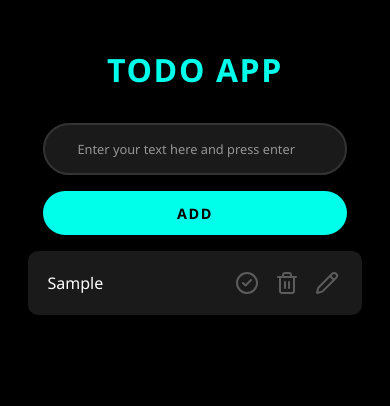
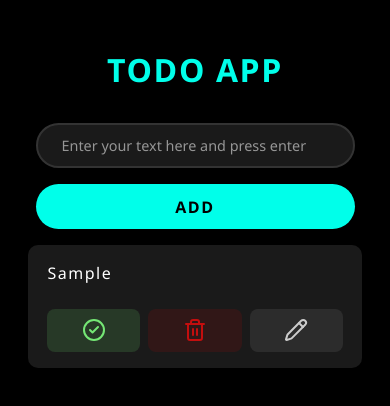
Before and after one commit to devamin404/Todo-App, a React (Vite) app: page / in a window 390 px wide. Both pictures are taken after typing "Sample" into the empty fields and a click on the button "ADD". Shown: the top 406 px of the page. Built offline with nearby package versions, Linux system fonts and the light colour scheme.

Commit message:
Added toast container, improve responsive design, on mobile screens three buttons at the buttom insted horizontal

```diff
--- a/package.json
+++ b/package.json
@@ -12,7 +12,8 @@
   "dependencies": {
     "lucide-react": "^1.7.0",
     "react": "^19.2.0",
-    "react-dom": "^19.2.0"
+    "react-dom": "^19.2.0",
+    "react-toastify": "^11.0.5"
   },
   "devDependencies": {
     "@eslint/js": "^9.39.1",
--- a/src/App.jsx
+++ b/src/App.jsx
@@ -1,5 +1,6 @@
 import TodoForm from "./Components/TodoForm";
 import Todos from "./Components/Todos";
+import { ToastContainer } from "react-toastify";
 
 import styles from "./App.module.css";
 import { useState } from "react";
@@ -30,8 +31,10 @@ function App() {
       }),
     );
   }
+
   return (
     <section className={styles.container}>
+      <ToastContainer pauseOnHover autoClose={2000} position="bottom-right" />
       <TodoForm setTodos={setTodos} />
       <Todos
         todos={todos}
--- a/src/Components/Todo.jsx
+++ b/src/Components/Todo.jsx
@@ -1,6 +1,7 @@
 import { useState } from "react";
 import styles from "./Todo.module.css";
-import { Trash2, CircleCheck, Pencil, Save, X } from "lucide-react";
+import { Trash2, CircleCheck, Pencil, Save, X, LogIn } from "lucide-react";
+import { toast } from "react-toastify";
 
 function Todo({ title, id, completed, deleteTodo, completeTodo, updateTodo }) {
   const [isEditing, setIsEditing] = useState(false);
@@ -8,15 +9,14 @@ function Todo({ title, id, completed, deleteTodo, completeTodo, updateTodo }) {
   return (
     <div className={styles.todoContainer}>
       {isEditing ? (
-        <input
-          type="text"
+        <textarea
           className={styles.editedTodo}
           value={editedTitle}
           onChange={(e) => setEditedTitle(e.target.value)}
           onKeyDown={(e) => {
             if (e.key === "Enter") {
               if (!editedTitle.trim()) {
-                alert("Enter a valid todo!");
+                toast.error("Enter a valid todo!");
                 return;
               }
               updateTodo(id, editedTitle);
@@ -30,22 +30,34 @@ function Todo({ title, id, completed, deleteTodo, completeTodo, updateTodo }) {
           }}
         />
       ) : (
-        <p className={completed ? styles.completed : ""}>{title}</p>
+        <p
+          className={completed ? styles.completed : ""}
+          onDoubleClick={() => {
+            setIsEditing(true);
+          }}
+        >
+          {title}
+        </p>
       )}
 
       <div className={styles.btnContainer}>
         {!isEditing && (
           <button
             className={completed ? styles.checked : styles.completeBtn}
-            onClick={() => completeTodo(id)}
+            onClick={() => {
+              completeTodo(id);
+              if (navigator.vibrate) {
+                navigator.vibrate(100);
+              }
+            }}
           >
-            <CircleCheck />
+            <CircleCheck color="#75e775" />
           </button>
         )}
 
         {!isEditing && (
           <button className={styles.deleteBtn} onClick={() => deleteTodo(id)}>
-            <Trash2 />
+            <Trash2 color="#C40E0E" />
           </button>
         )}
 
@@ -57,7 +69,7 @@ function Todo({ title, id, completed, deleteTodo, completeTodo, updateTodo }) {
               setEditedTitle(title);
             }}
           >
-            <X color="#C40E0E" />
+            <X color="#C40E0E" size={30} />
           </button>
         )}
 
@@ -66,7 +78,7 @@ function Todo({ title, id, completed, deleteTodo, completeTodo, updateTodo }) {
             className={styles.saveBtn}
             onClick={() => {
               if (!editedTitle.trim()) {
-                alert("Enter a valid todo!");
+                toast.error("Enter a valid todo!");
                 return;
               }
               updateTodo(id, editedTitle);
@@ -77,7 +89,7 @@ function Todo({ title, id, completed, deleteTodo, completeTodo, updateTodo }) {
           </button>
         ) : (
           <button className={styles.editBtn} onClick={() => setIsEditing(true)}>
-            <Pencil />
+            <Pencil color="#ccc" />
           </button>
         )}
       </div>
--- a/src/Components/Todo.module.css
+++ b/src/Components/Todo.module.css
@@ -6,9 +6,8 @@
   border-radius: 10px;
   font-weight: 550;
   display: flex;
-  align-items: center;
-  gap: 0.8rem;
-  text-align: justify;
+  align-items: flex-start;
+  gap: 3rem;
 }
 
 .todoContainer button {
@@ -17,7 +16,8 @@
 
 .todoContainer p {
   flex: 1;
-  line-height: 1.3rem;
+  line-height: 1.5rem;
+  letter-spacing: 1.5px;
   overflow-wrap: break-word;
   hyphens: auto;
 }
@@ -48,12 +48,8 @@
   color: #5c5c5c;
 }
 
-.deleteBtn:hover {
-  color: red;
-}
-
 .checked {
-  color: rgb(117, 231, 117);
+  color: #75e775;
   background-color: transparent;
   border: none;
   cursor: pointer;
@@ -64,6 +60,8 @@
 }
 
 .editedTodo {
+  height: auto;
+  resize: none;
   font-size: 1rem;
   background-color: #1a1a1a;
   color: white;
@@ -71,3 +69,65 @@
   border: none;
   outline: none;
 }
+
+@media (max-width: 550px) {
+  .todoContainer {
+    display: flex;
+    flex-direction: column;
+    gap: 1rem;
+  }
+
+  .todoContainer button {
+    flex: 1;
+    padding: 0.6rem 0;
+    border: 2px solid;
+    border-radius: 8px;
+    border: none;
+    font-size: 0.9rem;
+    transition: all 0.2s ease;
+  }
+
+  .completeBtn {
+    background-color: rgba(117, 231, 117, 0.15);
+  }
+
+  .deleteBtn {
+    background-color: rgba(255, 0, 0, 0.1);
+  }
+
+  .editBtn {
+    background-color: rgba(200, 200, 200, 0.1);
+  }
+
+  .saveBtn {
+    background-color: rgba(117, 231, 117, 0.2);
+  }
+
+  .cancelBtn {
+    background-color: rgba(255, 0, 0, 0.1);
+  }
+
+  button:active {
+    transform: scale(0.95);
+  }
+
+  .btnContainer {
+    width: 100%;
+    display: flex;
+    justify-content: center;
+    gap: 0.5rem;
+  }
+
+  .editedTodo {
+    width: 100%;
+    letter-spacing: 1.5px;
+    line-height: 1.5rem;
+  }
+}
+
+@media (max-width: 480px) {
+  .todoContainer {
+    font-size: 1rem;
+    gap: 1.5rem;
+  }
+}
--- a/src/Components/TodoForm.jsx
+++ b/src/Components/TodoForm.jsx
@@ -1,5 +1,6 @@
 import styles from "./TodoForm.module.css";
 import { useEffect, useState, useRef } from "react";
+import { toast } from "react-toastify";
 
 function TodoForm({ setTodos }) {
   const [title, setTitle] = useState("");
@@ -12,7 +13,7 @@ function TodoForm({ setTodos }) {
   function handleSubmit(e) {
     e.preventDefault();
     if (!title.trim()) {
-      alert("Enter a valid todo!");
+      toast.error("Enter a valid todo!");
       return;
     }
     const newTodo = {
--- a/src/Components/TodoForm.module.css
+++ b/src/Components/TodoForm.module.css
@@ -18,7 +18,7 @@
   justify-content: center;
   align-items: center;
   max-width: 800px;
-  width: 95%;
+  width: 100%;
 }
 
 .todoInput {
@@ -43,8 +43,8 @@
 }
 
 .todoBtn {
-  padding: 1rem 2.6rem;
-  font-size: 1.1rem;
+  padding: 0.7rem 2.6rem;
+  font-size: 1.5rem;
   font-weight: bold;
   background-color: rgb(0, 255, 234);
   color: black;
@@ -78,8 +78,9 @@
     width: 70%;
   }
 
-  .todoFormContainer button {
+  .todoBtn {
     width: 20%;
+    padding: 0.7rem 2rem;
   }
 }
 
@@ -94,20 +95,21 @@
     width: 100%;
   }
 
-  .todoFormContainer button {
-    padding: 0.8rem 3rem;
+  .todoBtn {
+    padding: 0.7rem 3rem;
     width: 100%;
     margin: 0;
+    font-size: 1.5rem;
   }
 }
 
 @media (max-width: 600px) {
   .todoHeading {
-    font-size: 2rem;
+    font-size: 2.2rem;
   }
 
   .todoFormContainer button {
-    padding: 0.8rem 2.6rem;
+    padding: 0.7em 2.6rem;
   }
 }
 
@@ -117,22 +119,28 @@
   }
 
   .todoInput {
-    padding: 0.9rem 2rem;
+    padding: 1rem 2rem;
     font-size: 0.9rem;
   }
 
   .todoBtn {
-    padding: 0.5rem 3rem;
-    font-size: 0.9rem;
+    padding: 0.7rem 3rem;
+    font-size: 1rem;
   }
+}
 
+@media (max-width: 400px) {
+  .todoInput {
+    padding: 0.7rem 0.5rem 0.7rem 1.5rem;
+  }
+}
+
+@media (max-width: 350px) {
+  .todoBtn {
+    padding: 0.7rem 3rem;
+    font-size: 0.8rem;
+  }
   .todoInput::placeholder {
     font-size: 0.8rem;
   }
 }
-
-@media (max-width: 380px) {
-  .todoInput::placeholder {
-    font-size: 0.7rem;
-  }
-}
```
Also changed, not shown: 1 other file (tests, documents, lock files or other folders).
